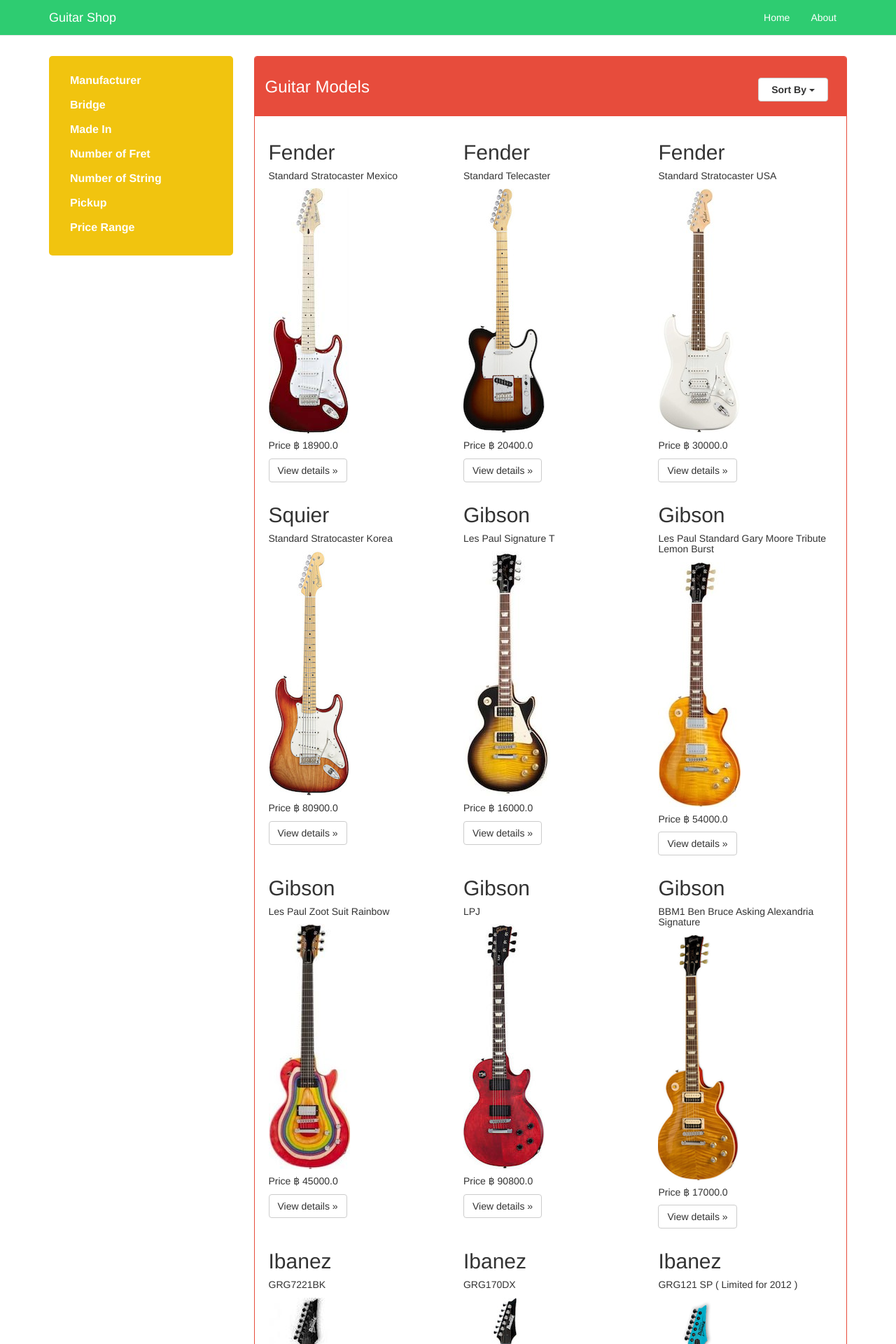
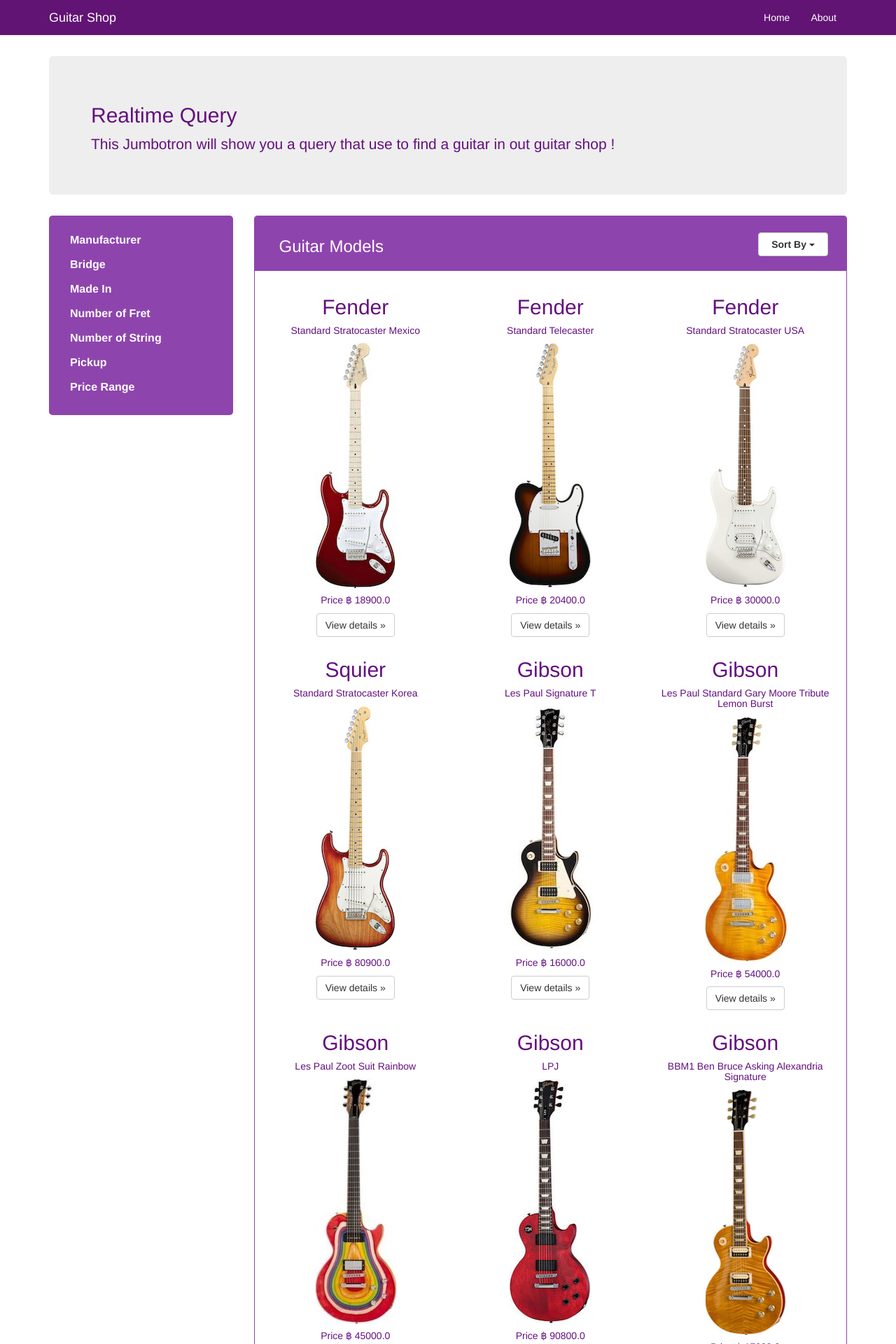
Before and after one commit to JEADPAT/guitarshop, a CodeIgniter app: page /guitarshop/ in a window 1280 px wide. Shown: the top 1920 px of the page at 70% size. Run offline with CodeIgniter, Linux system fonts and the light colour scheme; data comes from the database, SQL or seed files in the repository.

Commit message:
Update UI, add realtime query, change theme

```diff
--- a/application/controllers/ajax_c.php
+++ b/application/controllers/ajax_c.php
@@ -21,6 +21,10 @@
 		// echo $this->dao_m->queryGuitar();
 	}
 
+	public function getQuery() {
+		echo $this->dao_m->getQuery();
+	}
+
 }
 
 ?>
--- a/application/models/dao_m.php
+++ b/application/models/dao_m.php
@@ -272,6 +272,10 @@
 				$result = $this->db->query($query);
 			}
 			return $result->result_array();
+			// return array(
+			// 	'result' => $result->result_array(),
+			// 	'query' => $query
+			// );
 		}
 		else
 			return null;
@@ -294,6 +298,135 @@
 		return $result->result_array();
 	}
 
+
+	/* --------------------------realtime query------------------------------ */
+	public function getQuery() {
+		$bridge = null;
+		$madein = null;
+		$manufacturer = null;
+		$number_of_fret = null;
+		$number_of_string = null;
+		$pickup = null;
+		$price = null;
+
+		if (!$this->input->get("manufacturers") == "") {
+			$manufacturer = $this->buildManufacturer();
+		}
+
+		if (!$this->input->get("pickups") == "") {
+			$pickup = $this->buildPickup();
+		}
+
+		if (!$this->input->get("bridges") == "") {
+			$bridge = $this->buildBridge();
+		}
+
+		if (!$this->input->get("priceranges") == "") {
+			$price = $this->buildPriceRange();
+		}
+
+		if (!$this->input->get("madeins") == "") {
+			$madein = $this->buildMadeIn();
+		}
+
+		if (!$this->input->get("frets") == "") {
+			$number_of_fret = $this->buildFret();
+		}
+
+		if (!$this->input->get("strings") == "") {
+			$number_of_string = $this->buildString();
+		}
+
+		return $this->makeQuery($manufacturer, $bridge, $pickup, $price, $madein, $number_of_fret, $number_of_string);
+	}
+
+	public function makeQuery($manufactuerer, $bridge, $pickup, $price, $madein, $number_of_fret, $number_of_string) {
+		$query = "SELECT * FROM guitars ";
+		$join  = "<br>JOIN manufacturers as mnf ON mnf.manufacturer_id = guitars.manufacturer_id";
+		$where = "<br>WHERE ";
+		$whereChecker = false;
+
+		if (!empty($manufactuerer)) {
+			// $join = $join . $manufactuerer['join'];
+			$where = $where . $manufactuerer['where'];
+			$whereChecker = true;
+		}
+
+		if (!empty($bridge)) {
+			$join = $join . $bridge['join'];
+			if ($whereChecker)
+				$where = $where . "<br>AND " . $bridge['where'];
+			else
+				$where = $where . $bridge['where'];
+			$whereChecker = true;
+		}
+
+		if (!empty($pickup)) {
+			$join = $join . $pickup['join'];
+			if ($whereChecker)
+				$where = $where . "<br>AND " . $pickup['where'];
+			else
+				$where = $where . $pickup['where'];
+			$whereChecker = true;
+		}
+
+		if (!empty($price)) {
+			if ($whereChecker)
+				$where = $where . "<br>AND " . $price['where'];
+			else
+				$where = $where . $price['where'];
+			$whereChecker = true;
+		}
+
+		if (!empty($madein)) {
+			if ($whereChecker)
+				$where = $where . "<br>AND " . $madein['where'];
+			else
+				$where = $where . $madein['where'];
+			$whereChecker = true;
+		}
+
+		if (!empty($number_of_fret)) {
+			$join = $join . $number_of_fret['join'];
+			if ($whereChecker)
+				$where = $where . "<br>AND " . $number_of_fret['where'];
+			else
+				$where = $where . $number_of_fret['where'];
+			$whereChecker = true;
+		}
+
+		if (!empty($number_of_string)) {
+			if ($whereChecker)
+				$where = $where . "<br>AND " . $number_of_string['where'];
+			else
+				$where = $where . $number_of_string['where'];
+			$whereChecker = true;
+		}
+
+		if ($whereChecker) {
+			if ($this->input->get("sort_type") == 1) {
+				$query = $query . $join . $where . "<br>ORDER BY mnf.manufacturer_name ASC";
+				// $result = $this->db->query($query);
+			}
+			else if ($this->input->get("sort_type") == 2) {
+				$query = $query . $join . $where . "<br>ORDER BY mnf.manufacturer_name DESC";
+				// $result = $this->db->query($query);
+			}
+			else if ($this->input->get("sort_type") == 3) {
+				$query = $query . $join . $where . "<br>ORDER BY guitars.price DESC";
+				// $result = $this->db->query($query);
+			}
+			else if ($this->input->get("sort_type") == 4) {
+				$query = $query . $join . $where . "<br>ORDER BY guitars.price ASC";
+				// $result = $this->db->query($query);
+			}
+			str_replace("\n", "<br>", $query);
+			return $query;
+		}
+		else
+			return null;
+	}
+
 }
 
 ?>
--- a/application/views/home_v.php
+++ b/application/views/home_v.php
@@ -1,5 +1,12 @@
+
 
 	<div class="container" style="padding-bottom: 15px;">
+
+		<div class="jumbotron" style="color: #640F7F">
+		<h2>Realtime Query</h2>
+			<p id="realtime">This Jumbotron will show you a query that use to find a guitar in out guitar shop !</p>
+		</div>
+
 		<div class="row row-offcanvas row-offcanvas-left">
 
 			<div class="col-xs-6 col-sm-3 sidebar-offcanvas" id="sidebar" role="navigation">
@@ -69,17 +76,17 @@
 					<div class="panel-heading">
                         <div class="row">
                         	<div class="col-sm-10">
-	                        	<h3>Guitar Models</h3>
+	                        	<h3 style="margin-left: 20px;">Guitar Models</h3>
                             </div>
                         	<div class="col-sm-2">
                                 <h3>
                                 	<div class="btn-group">
-                                		<button type="button" class="btn btn-default dropdown-toggle" data-toggle="dropdown" style="width:100px;">
+                                		<button type="button" class="btn btn-default dropdown-toggle" data-toggle="dropdown" style="width:100px; margin-top: -10px;">
                                 			<strong>Sort By </strong><span class="caret"></span>
                                 		</button>
                                 		<ul class="dropdown-menu" role="menu">
-                                			<li><a href="#" onclick="findGuitars(1)">Model Name A-Z</a></li>
-                                			<li><a href="#" onclick="findGuitars(2)">Model Name Z-A</a></li>
+                                			<li><a href="#" onclick="findGuitars(1)">Manufacturer Name A-Z</a></li>
+                                			<li><a href="#" onclick="findGuitars(2)">Manufacturer Name Z-A</a></li>
                                 			<li><a href="#" onclick="findGuitars(3)">Highest Price First</a></li>
                                 			<li><a href="#" onclick="findGuitars(4)">Lowest Price First</a></li>
                                 		</ul>
@@ -95,12 +102,12 @@
 									<?php for ($j = (3*$i)-3; $j < 3*$i && $j < sizeof($guitars); $j++) {
 										$guitar = $guitars[$j];
 									?>
-										<div class="col-6 col-sm-6 col-lg-4" >
+										<div class="col-6 col-sm-6 col-lg-4" style="text-align: center;">
 											<h2><?php echo $guitar['manufacturer_name']; ?></h2>
 											<h5><?php echo $guitar['model_name']; ?></h5>
-											<img src="<?php echo base_url(); ?>assets/images/<?php echo $guitar['model_name']; ?>.jpg" style="text-align:center">
-											<h5>Price ฿ <?php echo $guitar['price']; ?>.0</h5>
-											<p><a class="btn btn-default" href="#" role="button" onclick="showGuitar(<?php echo $guitar['guitar_id']; ?>)">View details »</a></p>
+											<img src="<?php echo base_url(); ?>assets/images/<?php echo $guitar['model_name']; ?>.jpg" style="">
+											<h5 style="text-align: center;">Price ฿ <?php echo $guitar['price']; ?>.0</h5>
+											<p style="text-align: center"><a class="btn btn-default" href="#" role="button" onclick="showGuitar(<?php echo $guitar['guitar_id']; ?>)">View details »</a></p>
 										</div>
 									<?php } ?>
 								</div>
--- a/application/views/templates/footer.php
+++ b/application/views/templates/footer.php
@@ -1,8 +1,8 @@
 
 	<!-- footer :3 -->
 
-		<footer style="height: 70px; background-color: #282828;">
-			<div style="padding-top: 27px; text-align: center;">
+		<footer style="height: 50px; background-color: #410A51;">
+			<div style="padding-top: 15px; text-align: center;">
 				<p style="color: #ffffff;">©&nbsp;&nbsp;&nbsp;2013&nbsp;&nbsp;QTDBLabs</p>
 			</div>
 		</footer>
--- a/application/views/templates/header.php
+++ b/application/views/templates/header.php
@@ -32,8 +32,8 @@
 					<ul id="ul-custom" class="nav navbar-nav">
 					</ul>
 					<ul id="ul-custom" class="nav navbar-nav navbar-right">
-						<li><a href="#" style="color: #ffffff;">Home</a></li>
-						<li><a href="#about" style="color: #ffffff;">About</a></li>
+						<li><a href="<?php echo base_url(); ?>" style="color: #ffffff;">Home</a></li>
+						<li><a href="<?php echo base_url(); ?>about" style="color: #ffffff;">About</a></li>
 					</ul>
 				</div><!--/.nav-collapse -->
 			</div>
--- a/assets/css/guitarshop.css
+++ b/assets/css/guitarshop.css
@@ -5,22 +5,22 @@
 	}
 
 	#custom-navbar {
-		background-color: #2ECC71;
+		background-color: #611474;
 	}
 
 	.custom-panel {
-		/*color: #3a87ad;*/
-		border-color: #E74C3C;
+		color: #640F7F;
+		border-color: #8E44AD;
 	}
 
 	.custom-panel > .panel-heading {
 		color: #ffffff;
-		background-color: #E74C3C;
-		border-color: #E74C3C;
+		background-color: #8E44AD;
+		border-color: #8E44AD;
 	}
 
 	.custom-list {
-		background-color: #F1C40F;
+		background-color: #8E44AD;
 		padding-top: 20px;
 		padding-bottom: 20px;
 		border-radius: 5px;
@@ -44,3 +44,8 @@
 		font-size: 18px;
 		font-weight: normal;
 	}
+
+	#aboutus {
+		text-align: center;
+		background-color: transparent;
+	}
--- a/assets/js/ajax.js
+++ b/assets/js/ajax.js
@@ -19,10 +19,14 @@
 //				};
 				if (json_object === null) {
 					$("#guitarsDiv").show();
+					$("#realtime").html("This Jumbotron will show you a query that use to find a guitar in out guitar shop !");
+				}
+				else if ($.isEmptyObject(json_object)) {
+					var guitarBox = document.getElementById("guitarBox");
+					guitarBox.innerHTML = "<h1>Your search did not match any products</h1><h1>Please try again.</h1>";
 				}
 				else {
 					$("#guitarsDiv").hide();
-				}
                 document.getElementById("guitarBox").innerHTML = "";
 				var t1 = document.getElementById("guitarBox");
                 for (var j = 1; j <= json_object.length/3 + 1; j++) {
@@ -32,6 +36,7 @@
                         var obj = eval(json_object[i]);
                         var d =  document.createElement("div");
                         d.className = "col-6 col-sm-6 col-lg-4";
+						d.style.cssText = "text-align: center";
 						d.innerHTML = "<h2>"+obj.manufacturer_name+"</h2>"
                         +"<h5>"+obj.model_name+"</h5>"
                         +"<img src=\"http://localhost/guitarshop/assets/images/"+obj.model_name+".jpg\""+" "+"alt="+"\"PICTURE\""+" style=\"text-align:center\">"
@@ -41,6 +46,21 @@
                     };
                     t1.appendChild(row_div);
                 };
+            }
+				// alert(response);
+			},
+			error: function(xhr, error) {
+                alert(xhr.responseText + error.Message);
+			}
+		});
+
+		$.ajax({
+			url: "ajax_c/getQuery",
+			type: "get",
+			data: "manufacturers=" + ms + "&pickups=" + ps + "&bridges=" + bs + "&priceranges=" + pr + "&strings=" + ns + "&frets=" + nf + "&madeins=" + mi + "&sort_type=" + sort_type,
+			success: function(response) {
+				if (response != "")
+					$("#realtime").html(response);
 				// alert(response);
 			},
 			error: function(xhr, error) {
@@ -68,13 +88,13 @@
 				var obj = eval(json_object[0]);
 				var d =  document.createElement("div");
 				d.className = "col-sm-12";
-				d.innerHTML = "<h1>"+obj.manufacturer_name+"</h1>"
-				+"<h3>&nbsp;&nbsp;&nbsp;&nbsp;"+obj.model_name+"<h3>"
-				+"<div class=\"row\">"
-					+"<div class=\"col-sm-7\">"
+				d.innerHTML = "<h1 style=\"font-size: 60px; margin-left: 30px;\">"+obj.manufacturer_name+"</h1>"
+				+"<h3 style=\"margin-left: 30px;\">"+obj.model_name+"<h3>"
+				+"<div class=\"row\" style=\"padding-top: 30px; padding-bottom: 40px;\">"
+					+"<div class=\"col-md-offset-2 col-sm-4\" style=\"\">"
 					+"<img src=\"http://localhost/guitarshop/assets/images/" + obj.model_name + ".jpg\" style=\"height: 400px;\">"
 					+"</div>"
-					+"<div id=\"guitar_information\" class=\"col-sm-5\">"
+					+"<div id=\"guitar_information\" class=\"col-sm-6\" style=\"margin-top: 10px;\">"
 					+"<p>Body Shape : " + obj.body_shape + "</p>"
 					+"<p>Body Material : " + obj.body_wood_name + "</p>"
 					+"<p>Bridge Type : " + obj.bridge_type + "</p>"
@@ -85,9 +105,11 @@
 					+"<p>Neck Material : " + obj.neck_wood_name + "</p>"
 					+"<p>Pickup Configuration : " + obj.pickup_configuration + "</p>"
 					+"<p>Price : ฿ " + obj.price + "</p>"
+					+"<br>"
+					+"<button class=\"btn btn-lg btn-danger\"type=\"button\" onclick=\"findGuitars(1)\" style=\"margin-left: 0px; width: 100px;\">Back</button>"
+					+"<button class=\"btn btn-lg btn-primary\"type=\"button\" onclick=\"\" style=\"margin-left: 10px; width: 100px;\">Order</button>"
 					+"</div>"
-				+"</div>"
-				+"<br>"+"<button class=\"btn btn-lg btn-danger\"type=\"button\" onclick=\"findGuitars(1)\">Back</button>";
+				+"</div>";
 				// <img src=\"http://localhost/guitarshop/assets/images/" + obj.model_name + ".jpg\">
 				// +"<img src=\"http://localhost/guitarshop/assets/images/"+obj.model_name+".jpg\""+" "+"alt="+"\"PICTURE\""+" style=\"width: 237px; height: 180px;\">"
 				// +"<p><a class="+"\"btn btn-default\" "+"href="+" \" # \" "+"role="+" \"button \" >"+"View Detail >>"+"</a></p>";
```
Also changed, not shown: application/views/about_v.php (+11 -0 lines).
